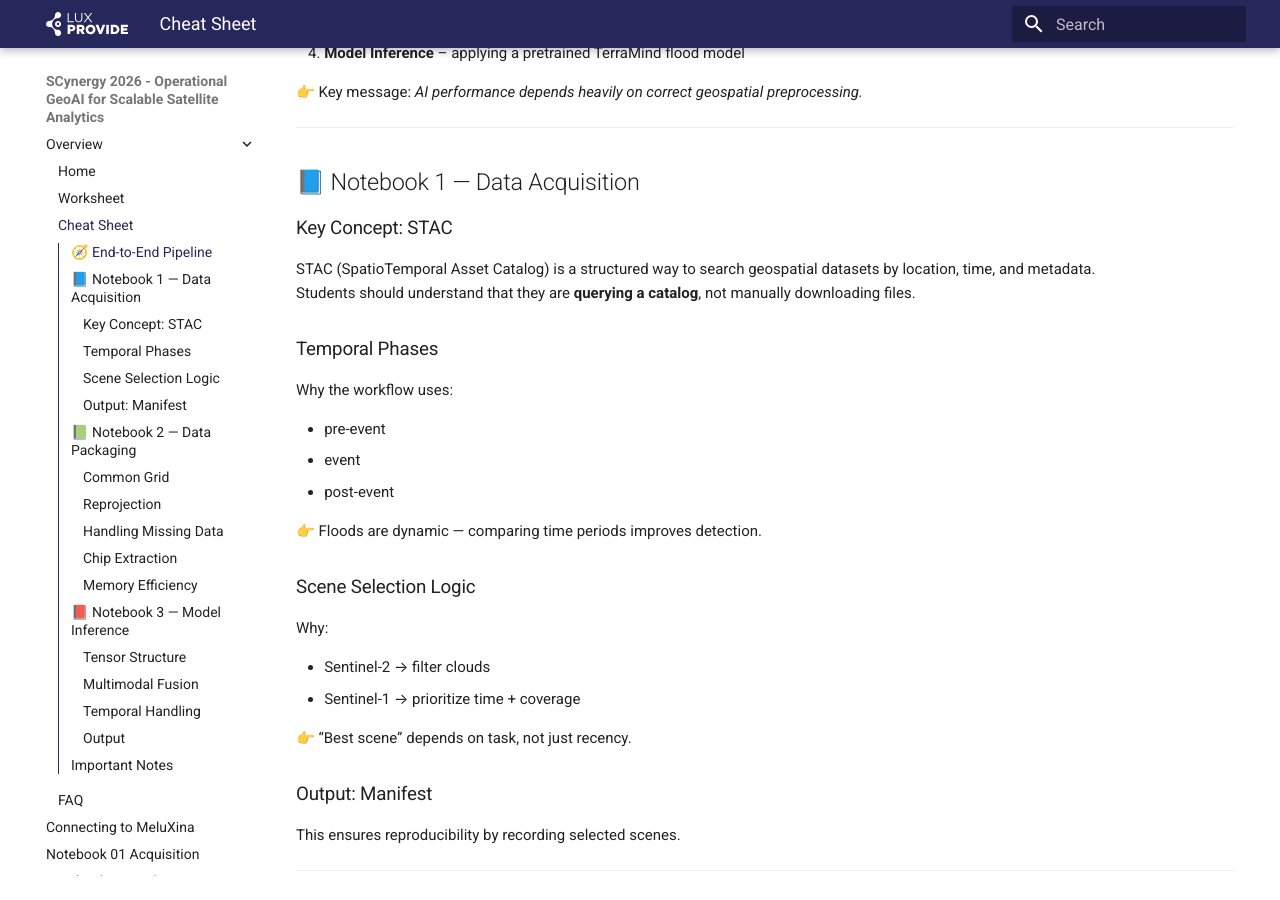
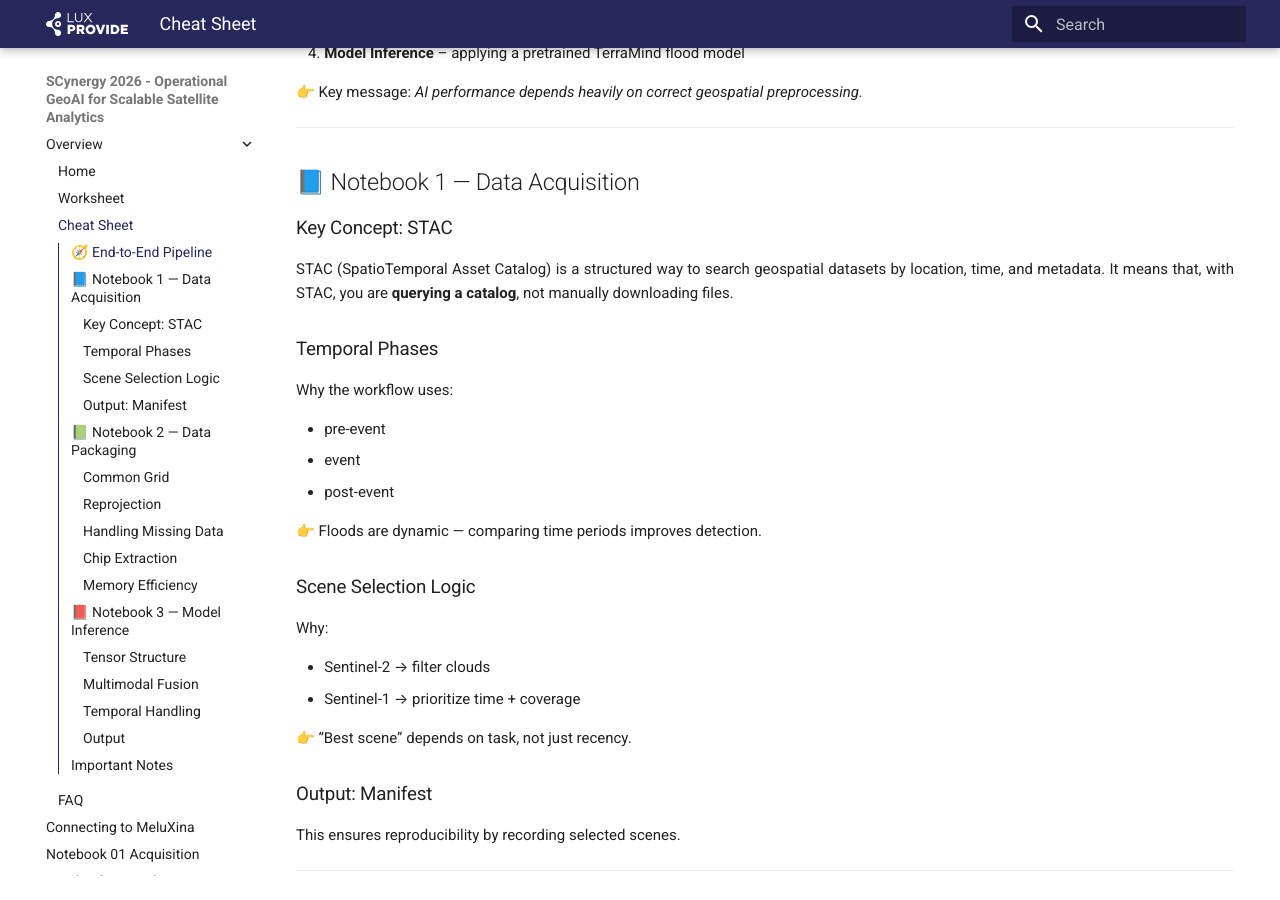
Before and after one commit to LuxProvide/SCynergy2026-GeoAI, an MkDocs documentation site: the page built from docs/cheat_sheet.md, in a window 1280 px wide and 900 px high, scrolled down 315 px. Built offline with MkDocs 1.6.1 and Material for MkDocs 9.7.7, drawn with Linux system fonts in a browser that asks for light colours; nearby versions of some CDN libraries; library files that are not in the unit come from our copies; comment, search, counter and statistics services are not loaded.

Commit message:
Update cheat_sheet.md

```diff
--- a/docs/cheat_sheet.md
+++ b/docs/cheat_sheet.md
@@ -15,8 +15,7 @@ This workshop demonstrates a full GeoAI workflow:
 ## 📘 Notebook 1 — Data Acquisition
 
 ### Key Concept: STAC
-STAC (SpatioTemporal Asset Catalog) is a structured way to search geospatial datasets by location, time, and metadata.
-Students should understand that they are **querying a catalog**, not manually downloading files.
+STAC (SpatioTemporal Asset Catalog) is a structured way to search geospatial datasets by location, time, and metadata. It means that, with STAC, you are **querying a catalog**, not manually downloading files.
 
 ### Temporal Phases
 Why the workflow uses:
```
